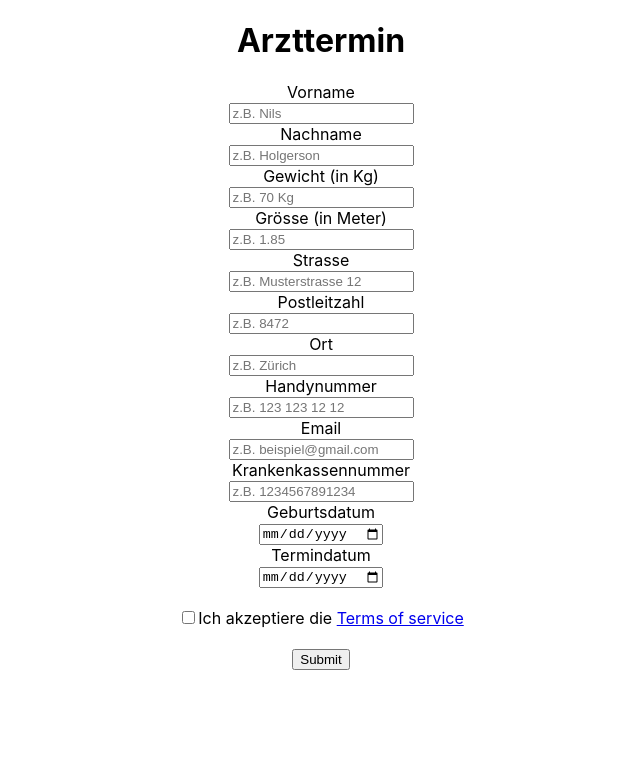
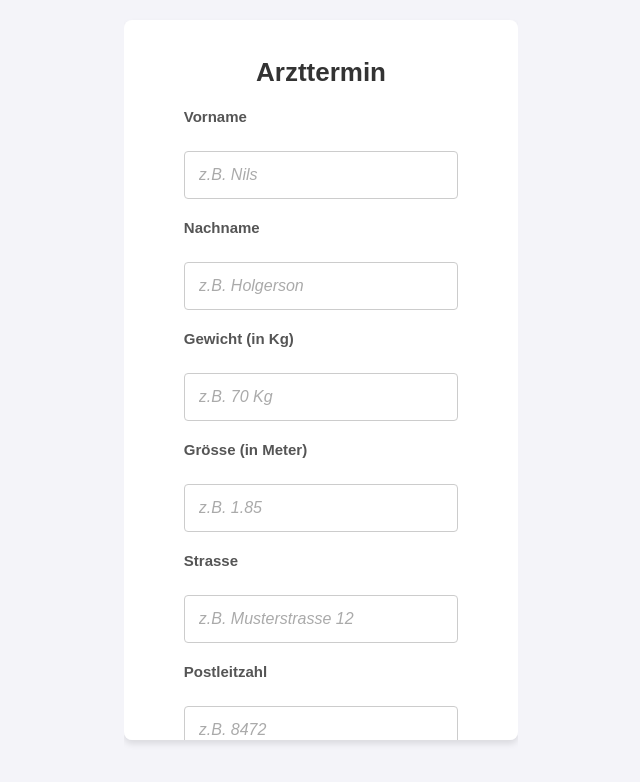
Before and after one commit to nilshollenstein/form-example, a React (Create React App) app: page / in a window 1280 px wide. Shown: the top 782 px of the page, without its empty margins (319-959 px from the left). Built offline with nearby package versions, Linux system fonts and the light colour scheme.

Commit message:
changed css and html

```diff
--- a/src/App.css
+++ b/src/App.css
@@ -1,38 +1,119 @@
-.App {
+/* App.css */
+
+body {
+  font-family: Arial, sans-serif;
+  background-color: #f4f4f9;
+  margin: 0;
+  padding: 0;
+  display: flex;
+  justify-content: center;
+  align-items: flex-start;
+  min-height: 100vh;
+  overflow-x: hidden; /* Verhindert horizontales Scrollen */
+}
+
+form {
+  background: #ffffff;
+  padding: 20px 60px; /* Mehr Padding für ein harmonisches Design */
+  border-radius: 8px;
+  box-shadow: 0 4px 6px rgba(0, 0, 0, 0.1);
+  max-width: 700px; /* Noch breiteres Formular */
+  width: 100%; /* Passt sich dem verfügbaren Platz an */
+  margin: 20px auto;
+  box-sizing: border-box;
+  overflow-y: auto; /* Aktiviert Scrollen, wenn der Inhalt zu groß ist */
+}
+
+h1 {
+  font-size: 26px; /* Größerer Titel */
+  color: #333333;
+  margin-bottom: 20px;
   text-align: center;
 }
 
-.App-logo {
-  height: 40vmin;
-  pointer-events: none;
+label {
+  display: block;
+  font-size: 15px; /* Etwas größere Labels */
+  font-weight: bold;
+  color: #555555;
+  margin-bottom: 8px;
 }
 
-@media (prefers-reduced-motion: no-preference) {
-  .App-logo {
-    animation: App-logo-spin infinite 20s linear;
-  }
+input[type="text"],
+input[type="number"],
+input[type="email"],
+input[type="tel"],
+input[type="date"] {
+  width: 100%; /* Felder nutzen die volle Formularbreite */
+  padding: 14px; /* Mehr Padding für größere Felder */
+  margin-bottom: 20px;
+  border: 1px solid #cccccc;
+  border-radius: 4px;
+  font-size: 16px; /* Etwas größere Schrift */
+  box-sizing: border-box;
 }
 
-.App-header {
-  background-color: #282c34;
-  min-height: 100vh;
-  display: flex;
-  flex-direction: column;
-  align-items: center;
-  justify-content: center;
-  font-size: calc(10px + 2vmin);
-  color: white;
+input[type="checkbox"] {
+  margin-right: 10px;
 }
 
-.App-link {
-  color: #61dafb;
+input[type="submit"] {
+  width: 100%;
+  padding: 14px; /* Größerer Submit-Button */
+  background-color: #007bff;
+  color: #ffffff;
+  border: none;
+  border-radius: 4px;
+  font-size: 18px; /* Größere Schrift für den Button */
+  cursor: pointer;
+  transition: background-color 0.3s;
 }
 
-@keyframes App-logo-spin {
-  from {
-    transform: rotate(0deg);
-  }
-  to {
-    transform: rotate(360deg);
-  }
+input[type="submit"]:hover {
+  background-color: #0056b3;
 }
+
+a {
+  color: #007bff;
+  text-decoration: none;
+}
+
+a:hover {
+  text-decoration: underline;
+}
+
+::placeholder {
+  color: #aaaaaa;
+  font-style: italic;
+}
+
+/* Scroll-Funktion für kleinere Bildschirme */
+form {
+  max-height: 90vh; /* Formular passt sich der Bildschirmhöhe an */
+  overflow-y: auto;
+  scrollbar-width: thin; /* Für schmalere Scrollbars */
+  scrollbar-color: #cccccc #f4f4f9;
+}
+
+/* Styling für Webkit-basierte Browser (Chrome, Edge, Safari) */
+form::-webkit-scrollbar {
+  width: 8px;
+}
+
+form::-webkit-scrollbar-thumb {
+  background: #cccccc;
+  border-radius: 4px;
+}
+
+form::-webkit-scrollbar-thumb:hover {
+  background: #aaaaaa;
+}
+form div {
+  display: flex;
+  align-items: center;
+  margin-bottom: 20px;
+}
+
+form div input[type="checkbox"] {
+  margin-right: 10px; /* Platz zwischen Checkbox und Text */
+}
--- a/src/App.js
+++ b/src/App.js
@@ -1,11 +1,45 @@
 import './App.css';
+import React, { useState } from "react";
+
 
 function App() {
+  const [krankenkassennummer, setKrankenkassennummer] = useState("");
+  const [geschlecht, setGeschlecht] = useState("");
+
+  const handleChange = (e) => {
+    const { name, value } = e.target;
+    if (name === "krankenkassennummer") {
+      setKrankenkassennummer(value);
+    } else if (name === "geschlecht") {
+      setGeschlecht(value);
+    }
+  };
+
+  const handleSubmit = (e) => {
+    e.preventDefault(); // Verhindert das Neuladen der Seite
+
+    // Validierung der Krankenkassennummer
+    if (!/^\d{13}$/.test(krankenkassennummer)) {
+      alert("Die Krankenkassennummer muss genau 13 Ziffern lang sein.");
+      return; // Bricht das Absenden ab
+    }
+
+    // Validierung des Geschlechts
+    if (!geschlecht) {
+      alert("Bitte wählen Sie ein Geschlecht aus.");
+      return;
+    }
+
+    // Wenn alles gültig:
+    alert(`Formular erfolgreich abgeschickt!\nGeschlecht: ${geschlecht}`);
+    // Hier kannst du deine Logik für das Absenden einfügen (z. B. API-Aufruf)
+  };
+
   return (
     <div className="App">
 
       <body>
-        <form>
+        <form onSubmit={handleSubmit}>
           <h1>Arzttermin </h1>
           <label for="vorname">Vorname</label><br></br>
           <input type='text' id="vorname" name='vorname' placeholder='z.B. Nils' required></input><br></br>
@@ -29,16 +63,67 @@ function App() {
           <input type='tel' id='handynummer' name='handynummer' placeholder='z.B. 123 123 12 12' required></input><br></br>
           <label for='email'>Email</label><br></br>
           <input type='email' id='email' name='email' placeholder='z.B. beispiel@gmail.com' required></input><br></br>
-          <label for='krankenkassennummer'>Krankenkassennummer</label><br></br>
-          <input type='number' id='krankenkassennummer' name='krankenkassennummer' placeholder='z.B. 1234567891234' required></input><br></br>
+          <label for="krankenkassennummer">Krankenkassennummer</label>
+        <input
+          type="text"
+          id="krankenkassennummer"
+          name="krankenkassennummer"
+          placeholder="z.B. 1234567891234"
+          value={krankenkassennummer}
+          onChange={handleChange}
+          required
+        />
+        <br />
           <label for='geburtsdatum'>Geburtsdatum</label><br></br>
           <input type='date' id='geburtsdatum' name='geburtsdatum' required></input><br></br>
           <label for='termindatum'>Termindatum</label><br></br>
           <input type='date' id='termindatum' name='termindatum' required></input><br></br><br></br>
 
-          <input type='checkbox' id='tos' name='tos' required></input>
-          <label for='tos'>Ich akzeptiere die <a href="https://youtu.be/xm3YgoEiEDc">Terms of service</a></label><br></br><br></br>
+          <fieldset>
+          <legend>Geschlecht</legend>
+          <label>
+            <input
+              type="radio"
+              name="geschlecht"
+              value="männlich"
+              checked={geschlecht === "männlich"}
+              onChange={handleChange}
+              required
+            />
+            Männlich
+          </label>
+          <br />
+          <label>
+            <input
+              type="radio"
+              name="geschlecht"
+              value="weiblich"
+              checked={geschlecht === "weiblich"}
+              onChange={handleChange}
+              required
+            />
+            Weiblich
+          </label>
+          <br />
+          <label>
+            <input
+              type="radio"
+              name="geschlecht"
+              value="divers"
+              checked={geschlecht === "divers"}
+              onChange={handleChange}
+              required
+            />
+            Divers
+          </label>
+        </fieldset>
+        <br></br>
 
+
+          <label>
+            <input type="checkbox" id="tos" name="tos" required />
+          Ich akzeptiere die <a href="https://youtu.be/xm3YgoEiEDc">Terms of service</a>
+          </label>
 
 
           <input type='submit' ></input>
```
